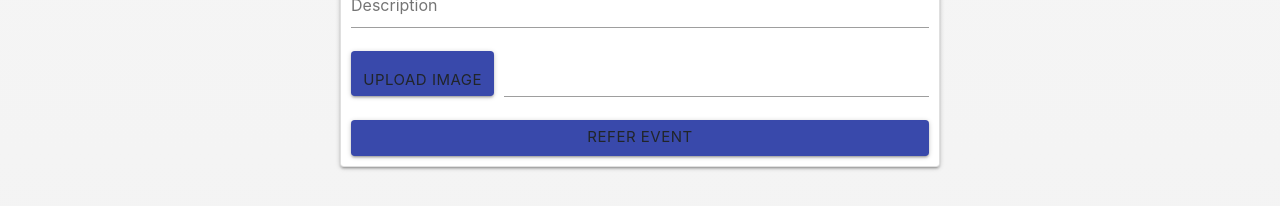
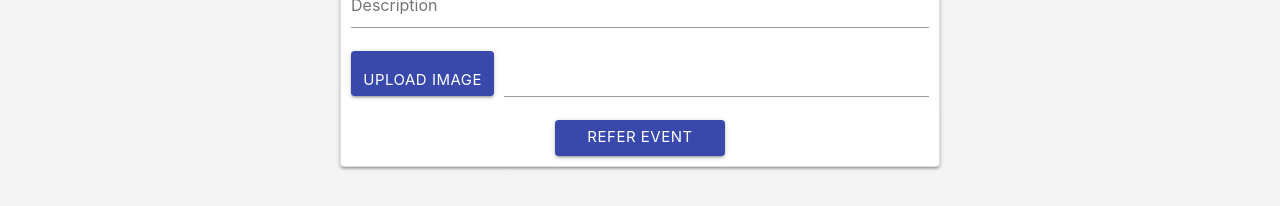
Before and after one commit to 1712danish/workera_frontend, a React (Create React App) app: page /refer in a window 1280 px wide. Shown: the part 348-554 px from the top of the page. Built offline with nearby package versions, Linux system fonts and the light colour scheme; no server answers; a web font is replaced by a local one.

Commit message:
modified

```diff
--- a/src/component/Signin.js
+++ b/src/component/Signin.js
@@ -26,7 +26,7 @@ const Signin = () => {
       console.log(data);
 
       if(data.error){
-          M.toast({html: data.error})
+          M.toast({html: data.error,classes:"black"})
         }else{
           const value=data.user;
           console.log(value)
@@ -36,10 +36,13 @@ const Signin = () => {
           localStorage.setItem("name",JSON.stringify(value.name));
           localStorage.setItem("email",JSON.stringify(value.email));
 
-          M.toast({html: "signed in succesfully"})
 
           history.push("/")
+
           window.location.reload(false);
+          M.toast({html: "signed in succesfully",classes:"black"})
+
+
         }
 
     }).catch(err=>{
@@ -68,7 +71,11 @@ const Signin = () => {
 
           onClick={()=>postData()}
 
-          className="btn waves-effect #9fa8da indigo lighten-3"
+          className="btn #3949ab indigo darken-1
+
+        "
+          style={{color:"white",width:"170px",alignSelf:"center"}}
+
           type="submit"
           name="action"
         >
--- a/src/component/Signup.js
+++ b/src/component/Signup.js
@@ -30,9 +30,9 @@ const Signup = () => {
 
 
       if(data.error){
-      M.toast({html: data.error})
+      M.toast({html: data.error,classes:"black"})
       }else{
-        M.toast({html: data.message})
+        M.toast({html: data.message,classes:"black"})
         history.push("/signin")
       }
     }).catch(err=>{
@@ -57,7 +57,11 @@ const Signup = () => {
 
         <input type="password" placeholder="password" value={password} onChange={(e)=>{setPassword(e.target.value)}} />
         <button onClick={()=>postData()}
-          className="btn waves-effect  #9fa8da indigo lighten-3"
+          className="btn #3949ab indigo darken-1
+
+          "
+            style={{color:"white",width:"170px",alignSelf:"center"}}
+
           type="submit"
           name="action"
         >
--- a/src/component/oportunies.js
+++ b/src/component/oportunies.js
@@ -48,7 +48,7 @@ function Oportunities() {
 
         setData(result);
         }else{
-          M.toast({html: "No result found"})
+          M.toast({html: "No result found",classes:"black"})
 
         }
       })
@@ -74,7 +74,8 @@ function Oportunities() {
           <button
             onClick={() => showAll()}
             className=" #3949ab indigo darken-1 btn"
-            style={{ marginLeft: "10px" }}
+
+            style={{ marginLeft: "10px",color:"white"}}
           >
             Show All
           </button>
@@ -87,7 +88,7 @@ function Oportunities() {
           <button
             onClick={() => postData()}
             className=" #3949ab indigo darken-1  btn"
-            style={{ marginLeft: "10px" }}
+            style={{ marginLeft: "10px",color:"white" }}
           >
             Search
           </button>
@@ -106,6 +107,7 @@ function Oportunities() {
               display:"flex",
               padding: "15px",
               marginTop: "10px",
+              marginBottom:"20px",
               maxWidth: "900px",
               marginLeft: "30px",
 
--- a/src/component/referEvent.js
+++ b/src/component/referEvent.js
@@ -29,9 +29,9 @@ function Enter() {
         .then((res) => res.json())
         .then((data) => {
           if (data.error) {
-            M.toast({ html: data.error });
+            M.toast({ html:data.error,classes:"black"});
           } else {
-            M.toast({ html: data.message });
+            M.toast({ html: data.message,classes:"black" });
           }
         })
         .catch((err) => {
@@ -59,12 +59,12 @@ function Enter() {
       res.json()).then(
         data=>{
           if(!data){
-            M.toast({ html: "Please provide all the details"});
+            M.toast({ html: "Please provide all the details",classes:"black"});
 
           }
           if(!data.url){
 
-            M.toast({ html: "Please provide all the details"});
+            M.toast({ html: "Please provide all the details",classes:"black"});
 
         }
           setUrl(data.url)
@@ -119,7 +119,7 @@ function Enter() {
 
         <div class="file-field input-field">
           <div class="btn #3949ab indigo darken-1">
-            <span>Upload Image</span>
+            <span style={{color:"white"}}>Upload Image</span>
             <input type="file" onChange={(e) => setImage(e.target.files[0])} />
           </div>
           <div class="file-path-wrapper">
@@ -132,6 +132,7 @@ function Enter() {
           className="btn #3949ab indigo darken-1
 
         "
+          style={{color:"white",width:"170px",alignSelf:"center"}}
           type="submit"
           name="action"
         >
--- a/src/component/volunteer.js
+++ b/src/component/volunteer.js
@@ -24,11 +24,11 @@ const Volunteer = () => {
       console.log(data);
 
       if(data.error){
-          M.toast({html: data.error})
+          M.toast({html: data.error,classes:"black"})
         }else{
         //   localStorage.setItem("jwt",data.token);
         //   localStorage.setItem("user",JSON.stringify(data.user));
-          M.toast({html:data.message})
+          M.toast({html:data.message,classes:"black"})
 
           history.push("/")
 
```
